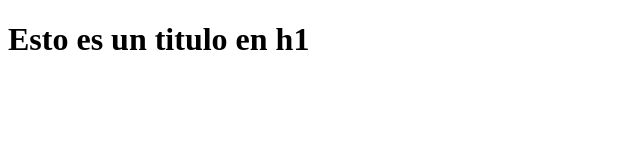
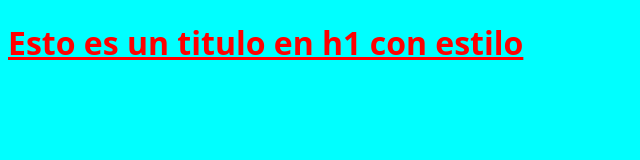
Before and after one commit to DannyXXI/miRepositorioGitHub, a plain HTML site: page index.html in a window 1280 px wide. Shown: the whole page, without its empty margins (0-640 px from the left). Drawn offline with Linux system fonts and the light colour scheme.

Commit message:
Dando estilos css a mi index.html

```diff
--- a/css/estilos.css
+++ b/css/estilos.css
@@ -0,0 +1,9 @@
+body{
+    background-color: cyan;
+    font-family: system-ui;
+}
+
+h1{
+    color: red;
+    text-decoration: underline;
+}
--- a/index.html
+++ b/index.html
@@ -4,10 +4,11 @@
         <meta charset="UTF-8">
         <meta name="viewport" content="width=device-width, initial-scale=1.0">
         <title>Mi index</title>
+        <link rel="stylesheet" type="text/css" href="css/estilos.css">
     </head>
     <body>
 
-        <h1>Esto es un titulo en h1</h1>
+        <h1>Esto es un titulo en h1 con estilo</h1>
 
     </body>
 </html>
```
